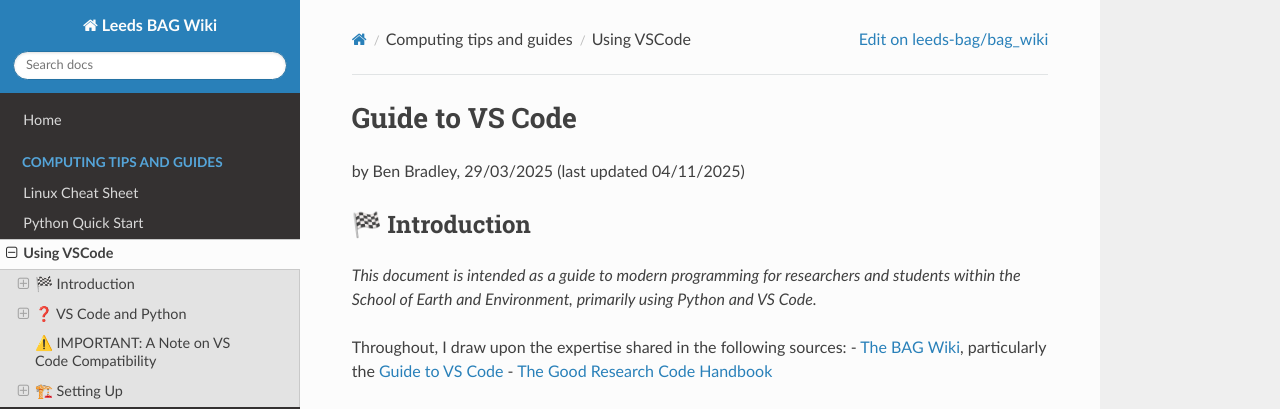
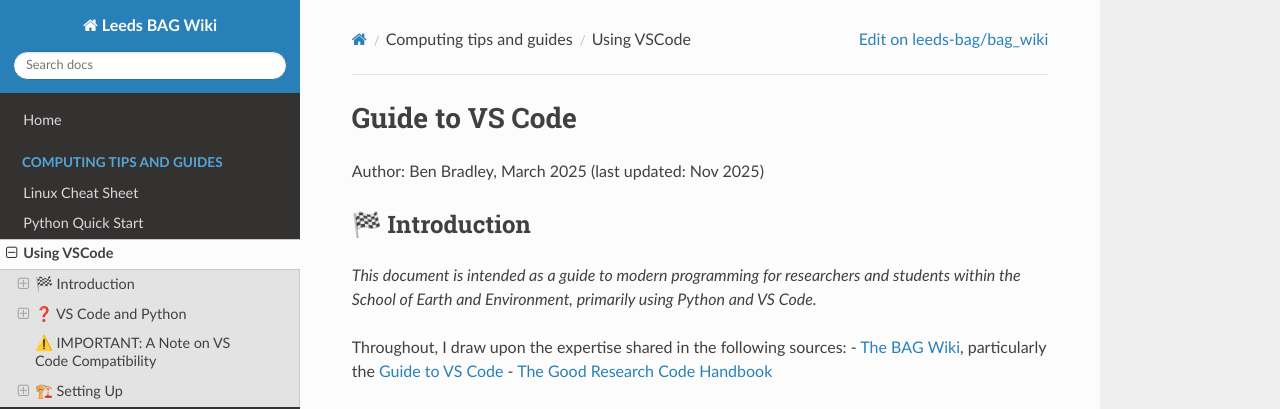
Before and after one commit to leeds-bag/bag_wiki, an MkDocs documentation site: the page built from docs/VSCode_guide.md, in a window 1280 px wide and 900 px high. Shown: the top 409 px of the window. Built offline with MkDocs 1.6.1, drawn with Linux system fonts in a browser that asks for light colours; nearby versions of some CDN libraries.

Commit message:
Update author information format in VS Code guide

```diff
--- a/docs/VSCode_guide.md
+++ b/docs/VSCode_guide.md
@@ -6,8 +6,7 @@ nav_order: 2
 ---
 
 # Guide to VS Code
-by Ben Bradley, 29/03/2025
-(last updated 04/11/2025)
+Author: Ben Bradley, March 2025 (last updated: Nov 2025)
 
 ## 🏁 Introduction
 
```
